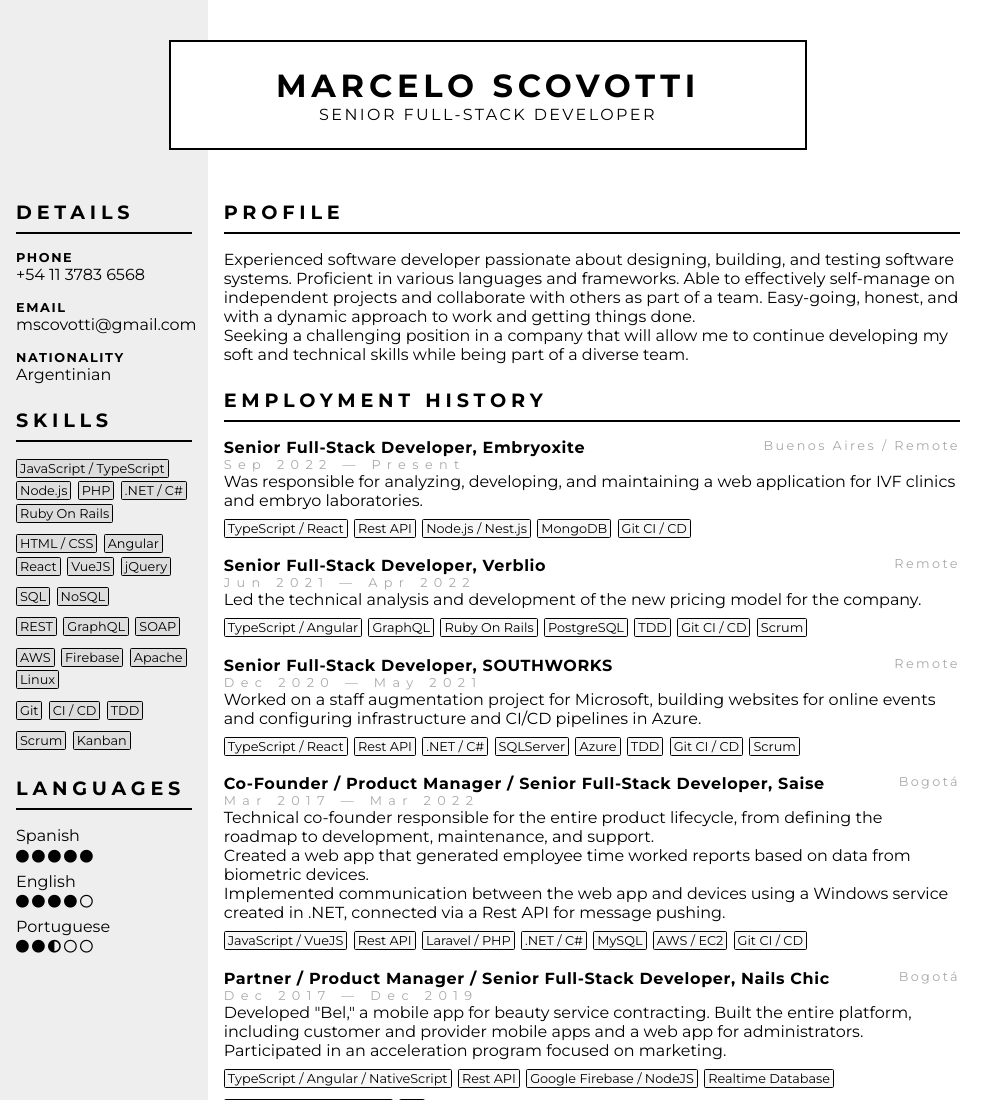
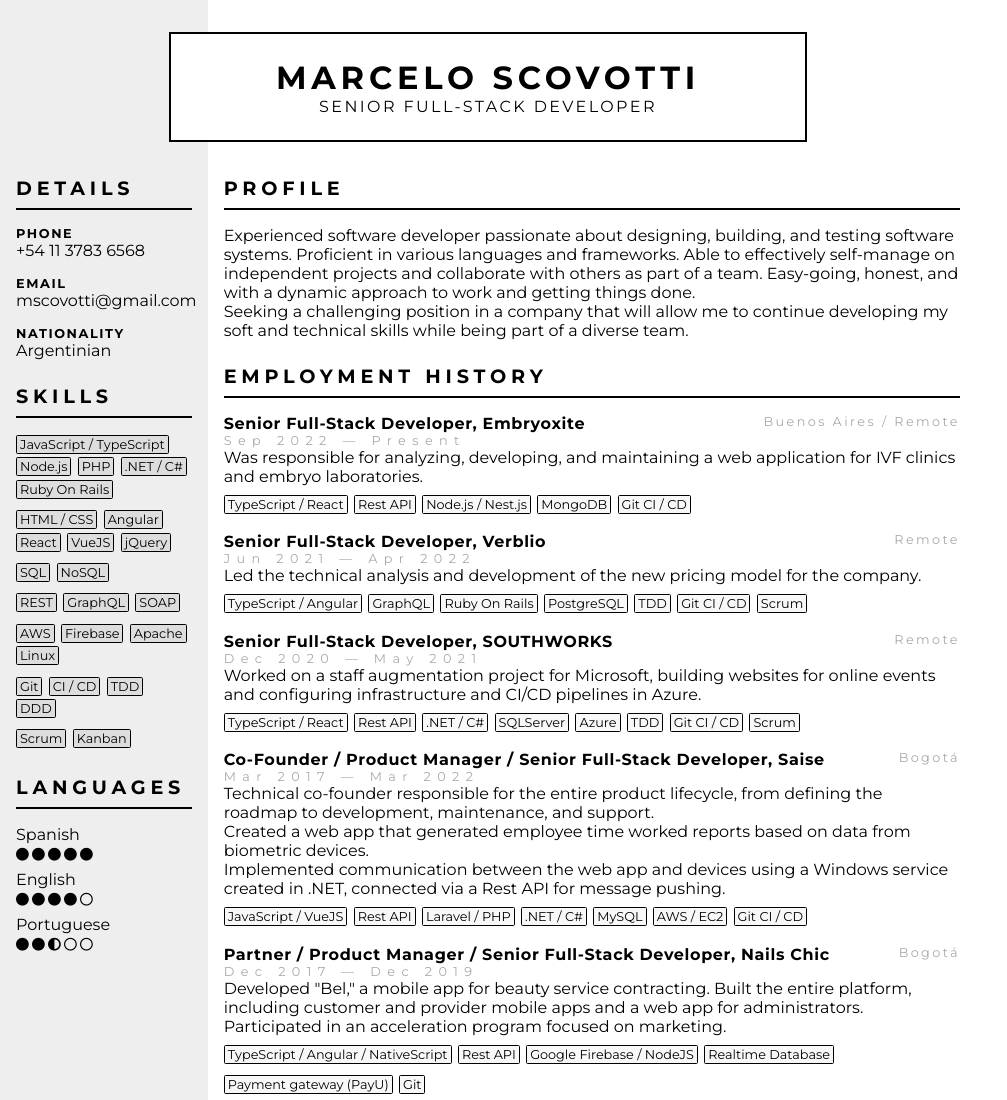
Before and after one commit to mscovotti/mscovotti.github.io, a plain HTML site: page index.html in a window 1280 px wide. Shown: the top 1100 px of the page, without its empty margins (0-1007 px from the left). Drawn offline with Linux system fonts and the light colour scheme.

Commit message:
Changed padding to fit the content in 2 pages

```diff
--- a/index.html
+++ b/index.html
@@ -23,7 +23,7 @@
     }
     heading {
       position: absolute;
-      top: 2.5rem;
+      top: 2rem;
       padding: 1.5rem;
       border: 2px solid black;
       background-color: white;
@@ -49,12 +49,12 @@
     aside {
       background-color: #eee;
       /* flex-grow: 1; */
-      padding: 11rem 1rem 1rem 1rem;
+      padding: 9.5rem 1rem 1rem 1rem;
       min-width: 18%;
     }
     main {
       /* flex-grow: 1; */
-      padding: 11rem 1rem 1rem 1rem;
+      padding: 9.5rem 1rem 1rem 1rem;
     }
     article {
       margin-top: 1.5rem;
@@ -180,6 +180,7 @@
         <li>Git</li>
         <li>CI / CD</li>
         <li>TDD</li>
+        <li>DDD</li>
       </ul>
       <ul class="tags-list">
         <li>Scrum</li>
```
